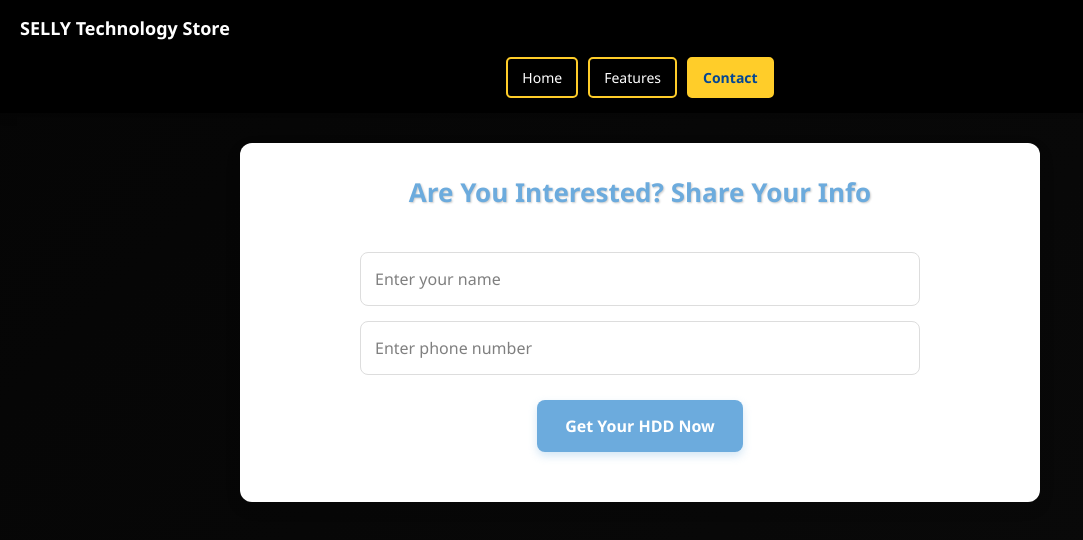
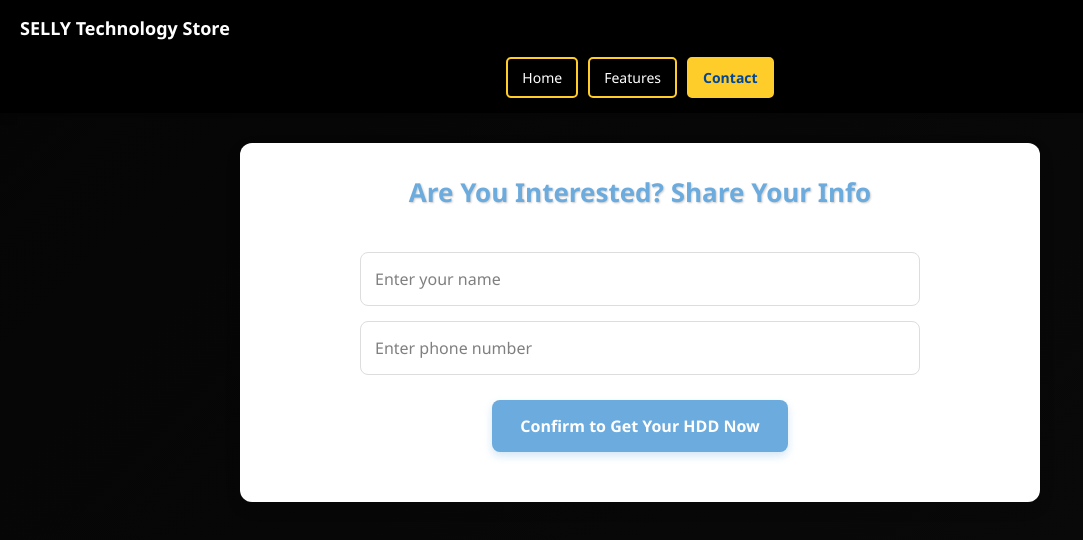
Before and after one commit to SALVIUS-CHARLES/selytec, a Next.js app: page / in a window 1280 px wide. Both pictures are taken after a click on the button "Contact". Shown: the top 540 px of the page, without its empty margins (0-1083 px from the left). Built offline with nearby package versions, Linux system fonts and the light colour scheme.

Commit message:
first commit

```diff
--- a/src/app/page.js
+++ b/src/app/page.js
@@ -228,7 +228,7 @@ export default function Home() {
             <form onSubmit={handleSubmit} style={styles.form}>
               <input type="text" name="username" placeholder="Enter your name" value={formData.username} onChange={handleChange} required style={styles.input} />
               <input type="tel" name="phone" placeholder="Enter phone number" value={formData.phone} onChange={handleChange} required style={styles.input} />
-              <button type="submit" style={styles.submitButton}>Get Your HDD Now</button>
+              <button type="submit" style={styles.submitButton}>Confirm to Get Your HDD Now</button>
             </form>
           </section>
         )}
```
Also changed, not shown: 1 other file (tests, documents, lock files or other folders).
